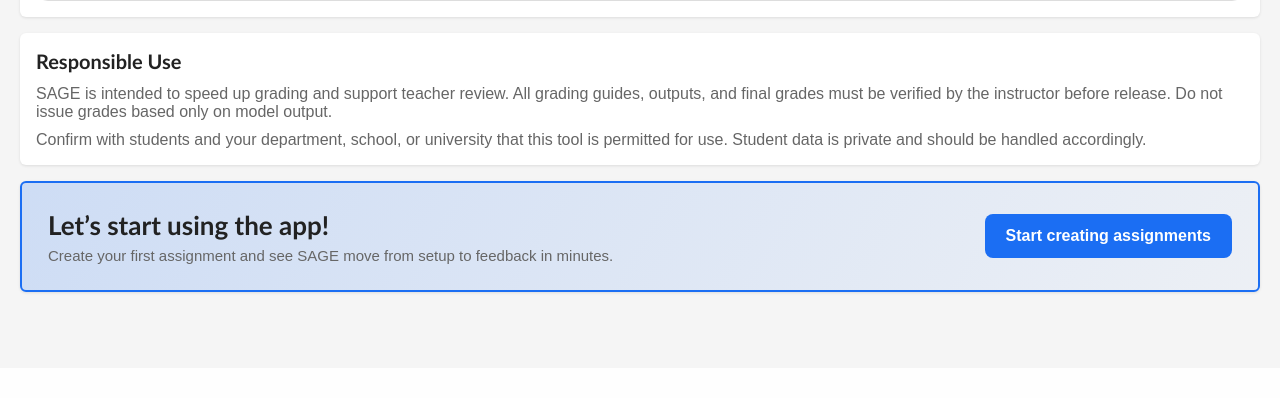
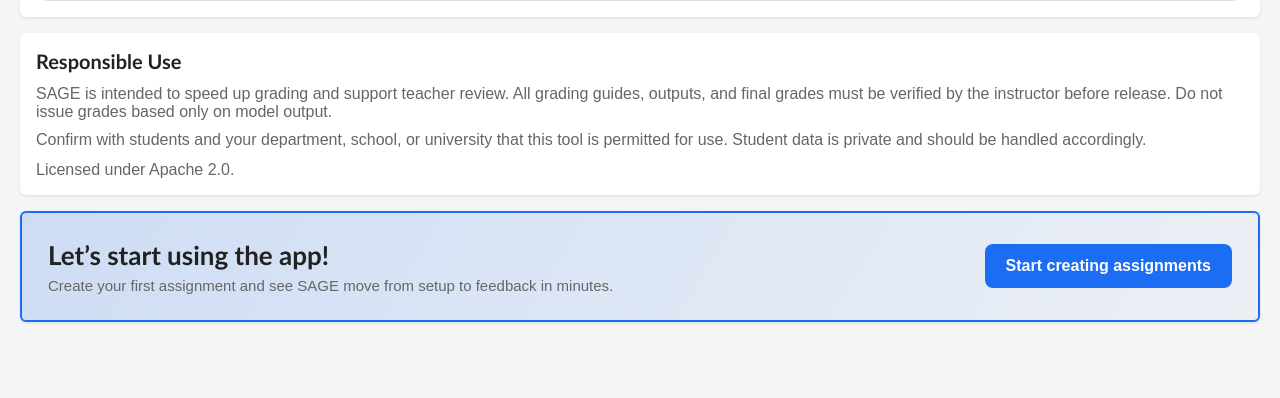
Before and after one commit to ampapacek/SAGE, a Flask app: page / in a window 1280 px wide. Shown: the part 3027-3425 px from the top of the page. Before the commit the page ends 3321 px from the top, so only its background shows below. Run offline with Flask 3, Linux system fonts and the light colour scheme; some libraries are stand-ins or nearby versions.

Commit message:
Add license note to welcome page

```diff
--- a/app.py
+++ b/app.py
@@ -311,6 +311,7 @@ TRANSLATIONS = {
             "Confirm with students and your department, school, or university that this tool is permitted "
             "for use. Student data is private and should be handled accordingly."
         ),
+        "license_notice": "Licensed under Apache 2.0.",
     },
     "cs": {
         "nav_back": "Zpět",
@@ -542,6 +543,7 @@ TRANSLATIONS = {
             "Ověřte se studenty a vedením katedry, školy či univerzity, že je tento nástroj "
             "povolený k použití. Studentská data jsou soukromá a je nutné s nimi tak zacházet."
         ),
+        "license_notice": "Licencováno pod Apache 2.0.",
     },
 }
 _SETTINGS_FIELDS = [
--- a/templates/index.html
+++ b/templates/index.html
@@ -498,6 +498,7 @@
     <h2 class="section-title">{{ t('responsible_use') }}</h2>
     <p class="feature-text">{{ t('responsible_use_p1') }}</p>
     <p class="feature-text" style="margin-top: 10px;">{{ t('responsible_use_p2') }}</p>
+    <p class="helper-text" style="margin-top: 12px;">{{ t('license_notice') }}</p>
   </div>
 
   <div class="card cta-card">
```
